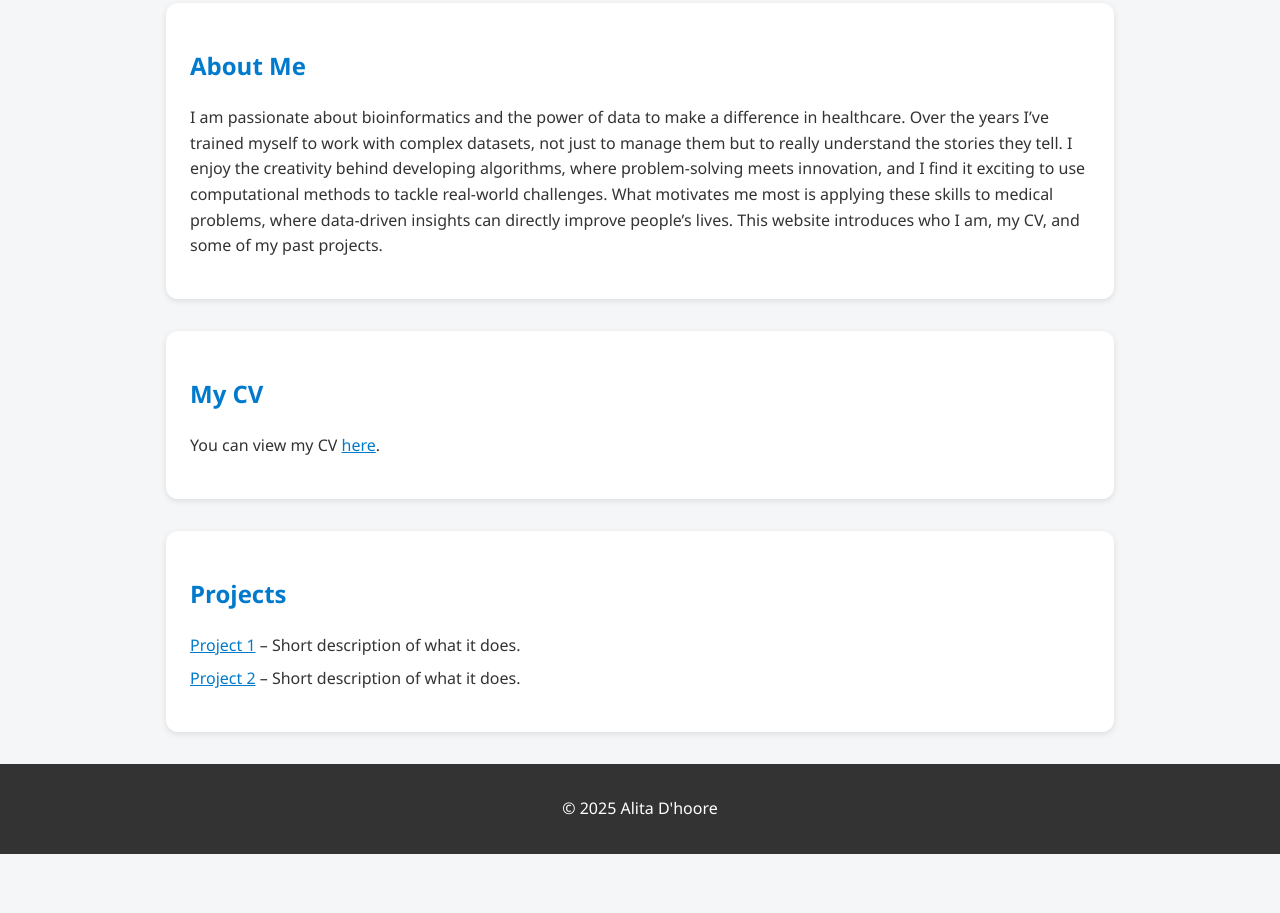
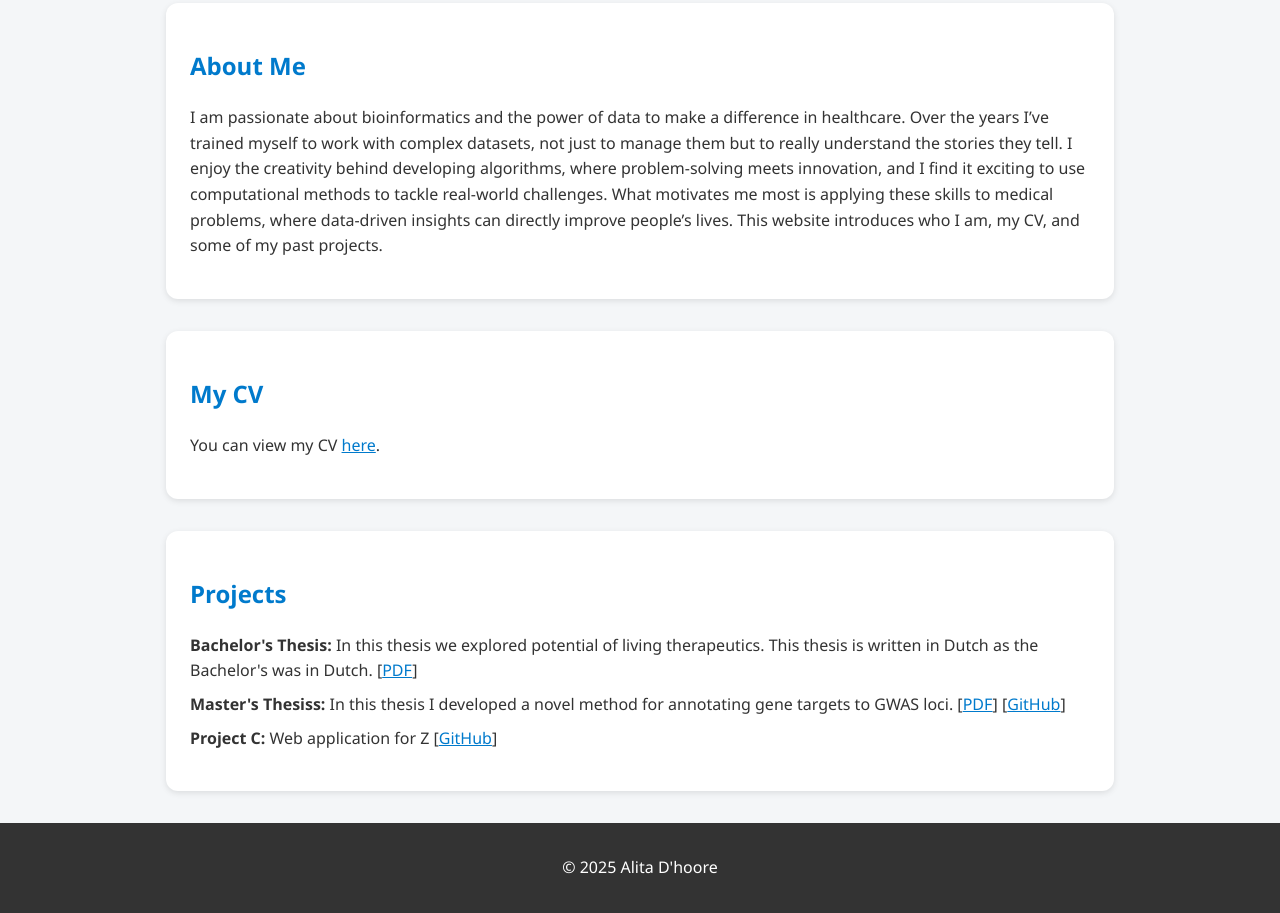
Before and after one commit to AlitaDhoore/alitadhoore.github.io, a plain HTML site: page index.html in a window 1280 px wide. Shown: the part 536-1449 px from the top of the page. Before the commit the page ends 1390 px from the top, so only its background shows below. Drawn offline with Linux system fonts and the light colour scheme.

Commit message:
Update index.html

```diff
--- a/index.html
+++ b/index.html
@@ -119,13 +119,30 @@
     <p>You can view my CV <a href="cv.pdf" target="_blank">here</a>.</p>
   </section>
 
-  <section id="projects">
-    <h2>Projects</h2>
-    <ul>
-      <li><a href="https://github.com/alitadhoore/project1" target="_blank">Project 1</a> – Short description of what it does.</li>
-      <li><a href="https://github.com/alitadhoore/project2" target="_blank">Project 2</a> – Short description of what it does.</li>
-    </ul>
-  </section>
+<section id="projects">
+  <h2>Projects</h2>
+  <ul>
+    <!-- Example: PDF only -->
+    <li>
+      <strong>Bachelor's Thesis:</strong> In this thesis we explored potential of living therapeutics. This thesis is written in Dutch as the Bachelor's was in Dutch.
+      [<a href="projects/Levende_therapeutica_in_de_vagina.pdf" target="_blank">PDF</a>]
+    </li>
+
+    <!-- Example: PDF + GitHub -->
+    <li>
+      <strong>Master's Thesiss:</strong> In this thesis I developed a novel method for annotating gene targets to GWAS loci.
+      [<a href="projects/thesis_Alita_Dhoore_r1009030" target="_blank">PDF</a>]
+      [<a href="https://github.com/AlitaDhoore/Thesis-annotating-gene-targets-to-GWAS-loci" target="_blank">GitHub</a>]
+    </li>
+
+    <!-- Example: GitHub only -->
+    <li>
+      <strong>Project C:</strong> Web application for Z
+      [<a href="https://github.com/alitadhoore/projectC" target="_blank">GitHub</a>]
+    </li>
+  </ul>
+</section>
+
 
   <footer>
     <p>© 2025 Alita D'hoore</p>
```
